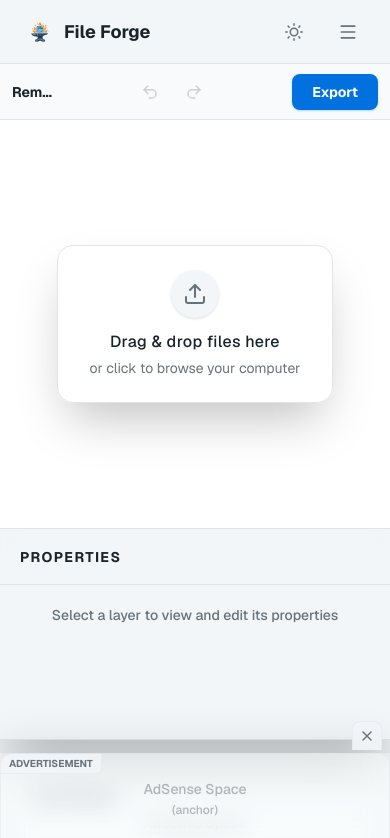
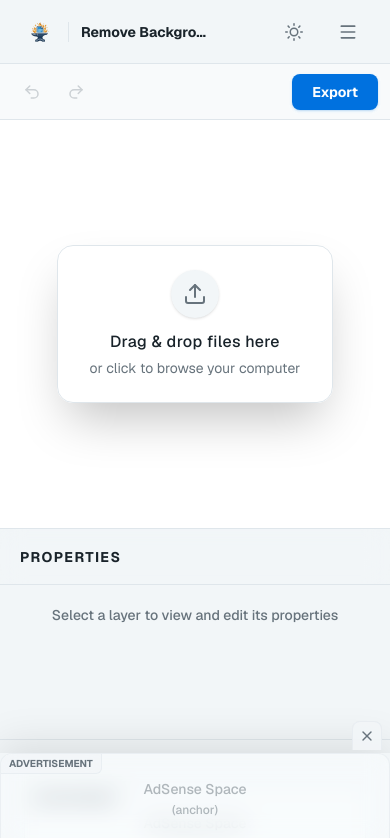
Before and after one commit to mdasifj625/fileforge, a Next.js app: page /ai/remove-background in a window 390 px wide. Shown: the top 838 px of the page. Built offline with nearby package versions, Linux system fonts and the light colour scheme.

Commit message:
feat: improve UI/UX for mobile layout and sticky ads

```diff
--- a/src/components/workspace/ToolPageLayout.tsx
+++ b/src/components/workspace/ToolPageLayout.tsx
@@ -59,8 +59,16 @@ export function ToolPageLayout({
               className="object-contain"
             />
           </div>
-          File Forge
+          <span className="hidden sm:inline-block">File Forge</span>
         </Link>
+
+        {/* Mobile Tool Title */}
+        <div className="md:hidden ml-3 pl-3 border-l border-panel-border">
+          <span className="text-sm font-bold text-foreground truncate max-w-[130px] block">
+            {title}
+          </span>
+        </div>
+
         <nav className="hidden md:flex ml-10 gap-6 text-sm font-medium text-muted-foreground">
           {TOOL_MENUS.map((menu) => (
             <div key={menu.title} className="relative group">
@@ -159,7 +167,7 @@ export function ToolPageLayout({
 
       <main className="flex-1 flex flex-col">
         <section className="w-full flex-1 relative z-10 flex flex-row">
-          <div className="flex-1 shadow-2xl rounded-none ring-0 border-b border-panel-border overflow-hidden bg-background flex flex-col relative min-w-0">
+          <div className="flex-1 rounded-none ring-0 border-b border-panel-border overflow-hidden bg-background flex flex-col relative min-w-0">
             <WorkspaceLayout title={title}>{children}</WorkspaceLayout>
           </div>
 
--- a/src/components/workspace/WorkspaceLayout.tsx
+++ b/src/components/workspace/WorkspaceLayout.tsx
@@ -63,7 +63,7 @@ export function WorkspaceLayout({
         {/* Top bar can contain tool title, export button, undo/redo */}
         <header className="h-14 border-b border-panel-border flex items-center justify-between px-3 md:px-5 bg-background/50 backdrop-blur-md z-10 shrink-0 relative">
           {/* Left Side: Empty or Tool specific breadcrumbs later */}
-          <div className="flex items-center gap-2 w-[40px] md:w-auto">
+          <div className="hidden md:flex items-center gap-2 md:w-auto">
             {title && (
               <h1 className="text-sm font-bold text-foreground truncate max-w-[200px] md:max-w-none">
                 {title}
```
